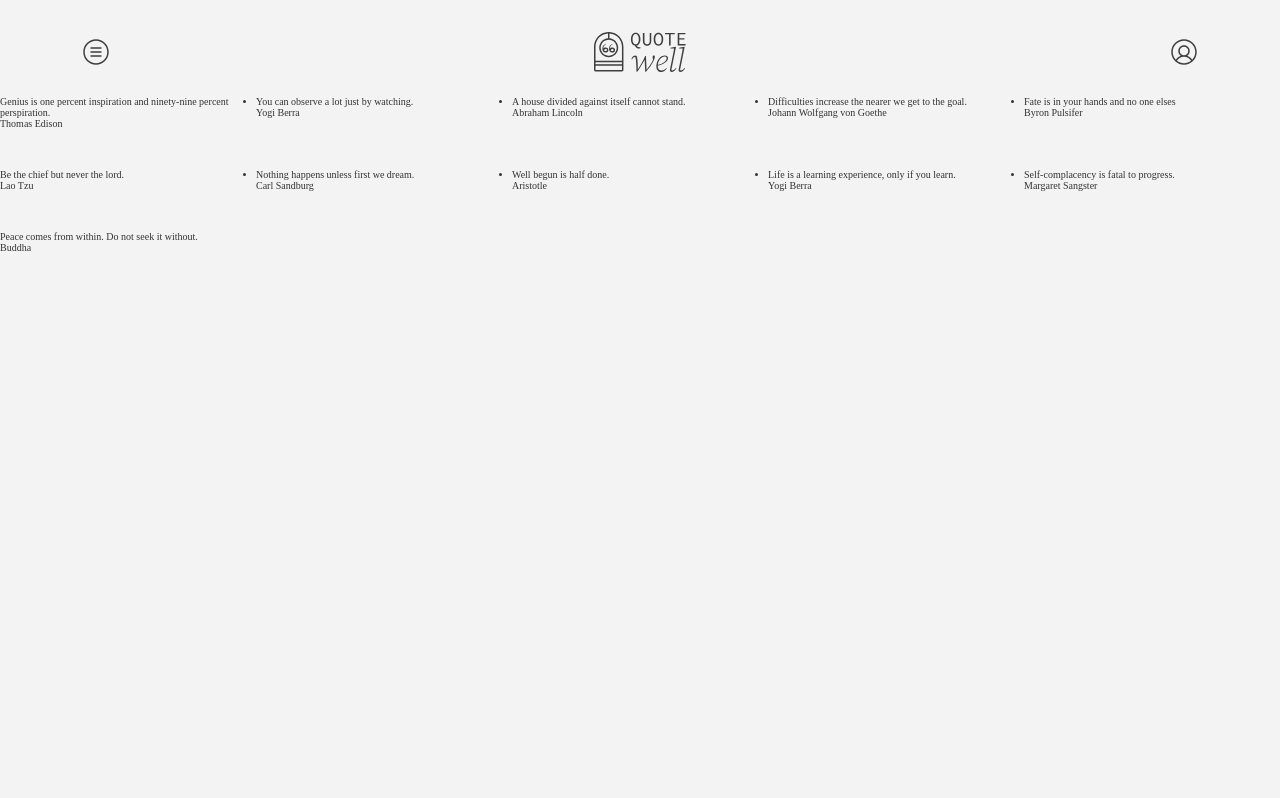
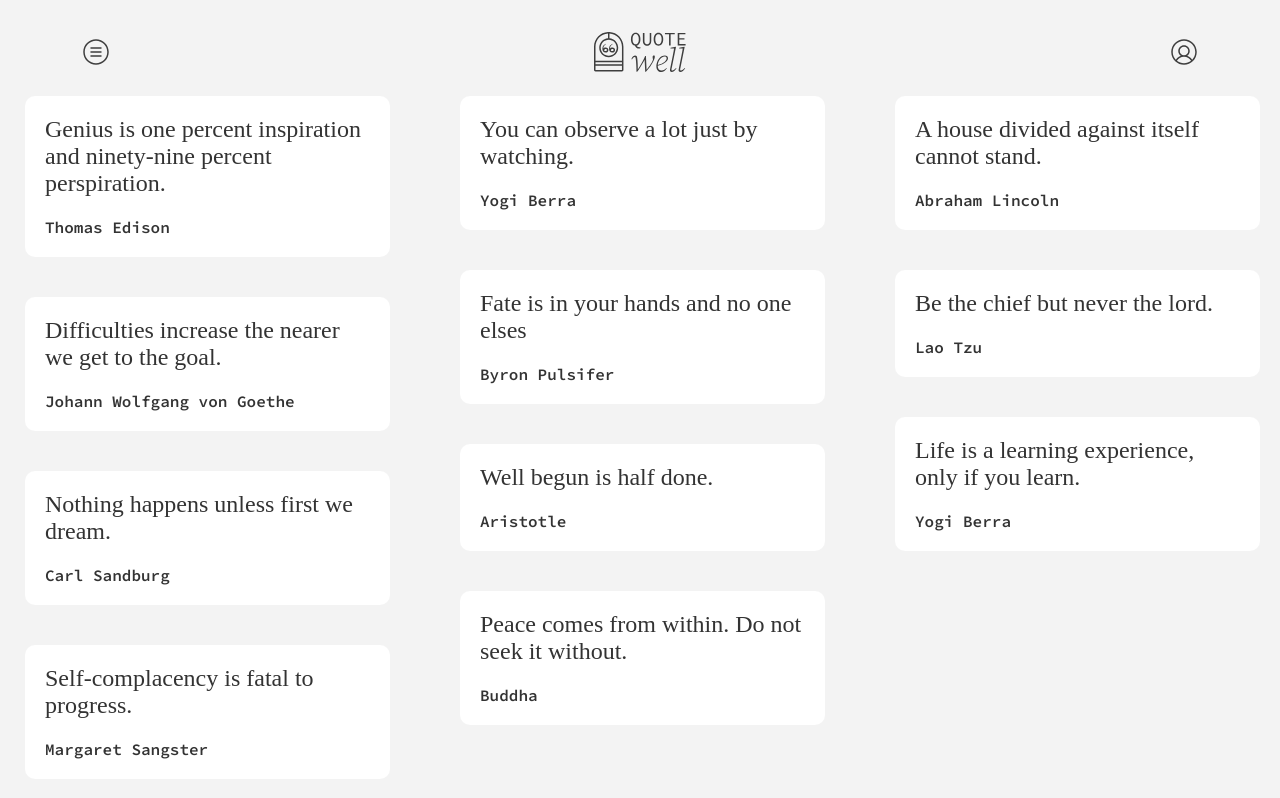
Before and after one commit to MarcoJul/Quote-Typescript, a React (Create React App) app: page / in a window 1280 px wide. Shown: the top 798 px of the page. Built offline with nearby package versions, Linux system fonts and the light colour scheme; a web font is replaced by a local one.

Commit message:
style: add list style

```diff
--- a/package.json
+++ b/package.json
@@ -12,6 +12,7 @@
     "@types/react-dom": "^17.0.11",
     "react": "^17.0.2",
     "react-dom": "^17.0.2",
+    "react-masonry-css": "^1.0.16",
     "react-scripts": "5.0.0",
     "typescript": "^4.5.5",
     "web-vitals": "^2.1.4"
--- a/src/components/QuoteItem.module.css
+++ b/src/components/QuoteItem.module.css
@@ -0,0 +1,19 @@
+.card {
+  background-color: #fff;
+  border-radius: 1rem;
+  margin: 0 2rem;
+  list-style-type: none;
+  padding: 2rem;
+}
+
+.text {
+  font-size: 2.4rem;
+  color: #333;
+  margin-bottom: 2rem;
+}
+
+.author {
+  font-family: "Source Code Pro", monospace;
+  font-size: 1.6rem;
+  font-weight: 600;
+}
--- a/src/components/QuoteItem.tsx
+++ b/src/components/QuoteItem.tsx
@@ -1,5 +1,6 @@
 import React from "react";
 
+import classes from "./QuoteItem.module.css";
 interface QuoteItemProps {
   id: string;
   key: string;
@@ -9,9 +10,9 @@ interface QuoteItemProps {
 
 const QuoteItem: React.FC<QuoteItemProps> = (props) => {
   return (
-    <li>
-      <p>{props.text}</p>
-      <p>{props.author}</p>
+    <li className={classes.card}>
+      <p className={classes.text}>{props.text}</p>
+      <p className={classes.author}>{props.author}</p>
     </li>
   );
 };
--- a/src/components/QuoteList.module.css
+++ b/src/components/QuoteList.module.css
@@ -1,6 +1,14 @@
-.grid {
-  display: grid;
-  grid-template-columns: repeat(auto-fit, minmax(250px, 1fr));
-  width: 100%;
-  row-gap: 4rem;
+.myMasonryGrid {
+  display: -webkit-box; /* Not needed if autoprefixing */
+  display: -ms-flexbox; /* Not needed if autoprefixing */
+  display: flex;
+  margin-left: -2.5rem; /* gutter size offset */
 }
+.myMasonryGridColumn {
+  padding-left: 3rem; /* gutter size */
+  background-clip: padding-box;
+}
+
+.myMasonryGridColumn > li {
+  margin-bottom: 4rem;
+}
--- a/src/components/QuoteList.tsx
+++ b/src/components/QuoteList.tsx
@@ -1,4 +1,5 @@
 import QuoteItem from "./QuoteItem";
+import Masonry from "react-masonry-css";
 
 import classes from "./QuoteList.module.css";
 
@@ -7,9 +8,12 @@ interface QuoteListProps {
 }
 
 const QuoteList: React.FC<QuoteListProps> = (props) => {
-  console.log(props.items);
   return (
-    <ul className={classes.grid}>
+    <Masonry
+      breakpointCols={3}
+      className={classes.myMasonryGrid}
+      columnClassName={classes.myMasonryGridColumn}
+    >
       {props.items.map((item) => {
         return (
           <QuoteItem
@@ -20,7 +24,7 @@ const QuoteList: React.FC<QuoteListProps> = (props) => {
           />
         );
       })}
-    </ul>
+    </Masonry>
   );
 };
 
--- a/src/index.css
+++ b/src/index.css
@@ -1,6 +1,10 @@
 @import url("https://fonts.googleapis.com/css2?family=Source+Code+Pro:wght@400;600&family=Source+Serif+Pro:ital,wght@1,300&display=swap");
 
-/* font-family: 'Source Code Pro', monospace;
+/*
+////// AUTHOR FONT
+font-family: 'Source Code Pro', monospace;
+
+////// TEXT FONT
 font-family: 'Source Serif Pro', serif; */
 
 * {
```
Also changed, not shown: 1 other file (tests, documents, lock files or other folders).
